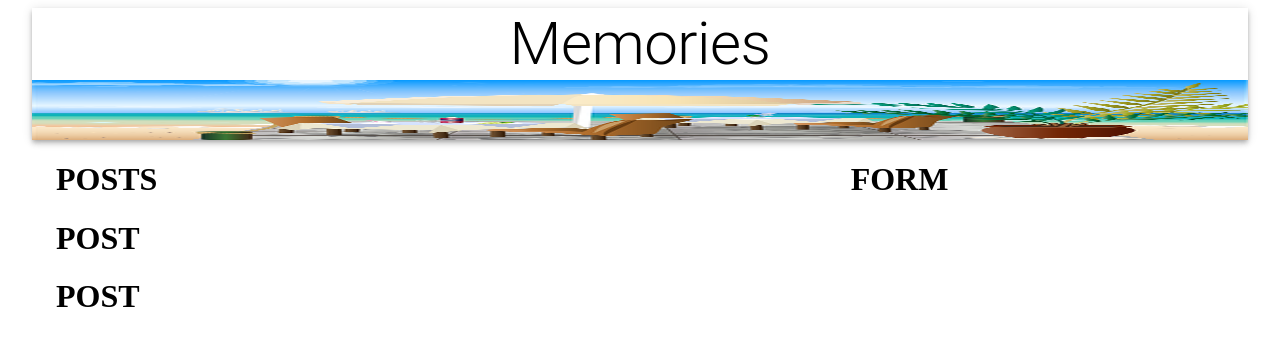
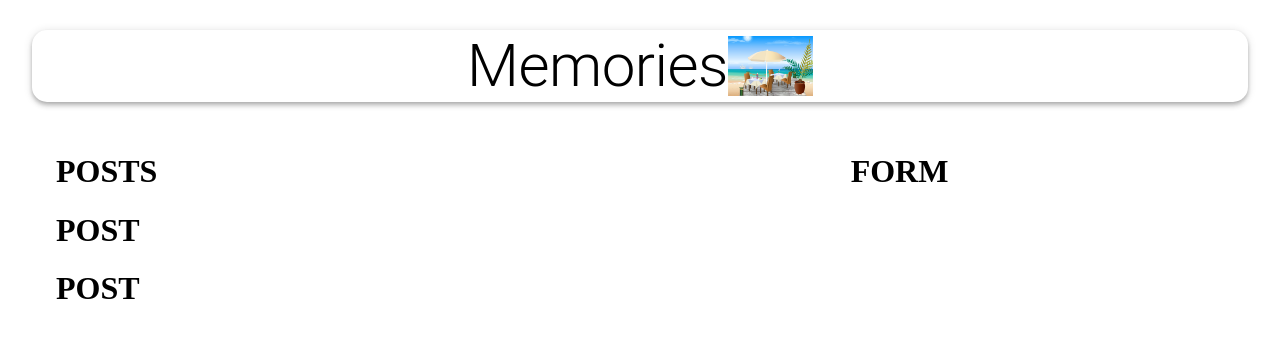
Before and after one commit to laney522/memories, a React (Create React App) app in the folder client/: page / in a window 1280 px wide. Shown: the top 346 px of the page. Built offline with nearby package versions, Linux system fonts and the light colour scheme.

Commit message:
update src>components>styles.js

```diff
--- a/client/src/App.js
+++ b/client/src/App.js
@@ -4,11 +4,14 @@ import { Container, AppBar, Typography, Grow, Grid } from '@material-ui/core';
 import Posts from './components/Posts/Posts';
 import Form from './components/Form/Form';
 import memories from './images/memories.png'
+import useStyles from './styles';
 
 const App = () => {
+  const classes = useStyles();
+
   return (
     <Container maxidth="lg">
-      <AppBar position='static' color="inherit">
+      <AppBar className={classes.appBar} position='static' color="inherit">
         <Typography variant='h2' align='center'>Memories</Typography>
         <img src={memories} alt="memories" height="60" />
       </AppBar>
--- a/client/src/styles.js
+++ b/client/src/styles.js
@@ -1,5 +1,18 @@
 import { makeStyles } from '@material-ui/core/styles';
 
 export default makeStyles(() => ({
-
+  appBar: {
+    borderRadius: 15,
+    margin: '30px 0',
+    display: 'flex',
+    flexDirection: 'row',
+    justifyContent: 'center',
+    alignItems: 'center',
+  },
+  heading: {
+    color: 'rgba(0,183,255,1)',
+  },
+  image: {
+    marginLeft: '15px',
+  },
 }));
```
